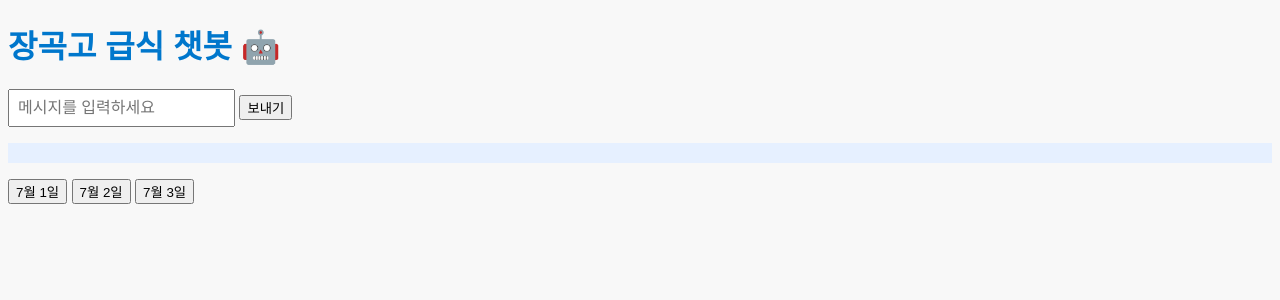
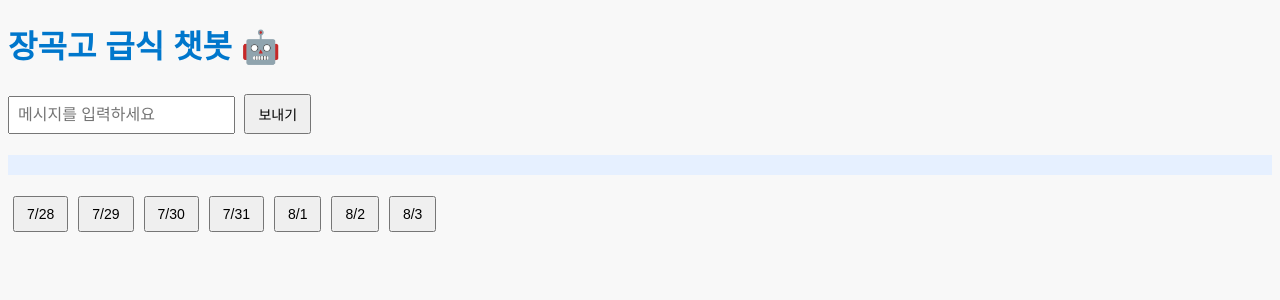
Before and after one commit to jeongyeol1006/mealbot, a Flask app: page / in a window 1280 px wide. Shown: the top 300 px of the page. Run offline with Flask 3, Linux system fonts and the light colour scheme.

Commit message:
Update chat.html

```diff
--- a/templates/chat.html
+++ b/templates/chat.html
@@ -2,6 +2,32 @@
 <html>
 <head>
     <title>급식 챗봇</title>
+    <style>
+        body {
+            font-family: 'Arial', sans-serif;
+            background-color: #f8f8f8;
+            color: #333;
+        }
+        h1 {
+            color: #0077cc;
+        }
+        input {
+            font-size: 16px;
+            padding: 8px;
+        }
+        button {
+            margin: 5px;
+            padding: 8px 12px;
+            font-size: 14px;
+        }
+        #response {
+            font-family: 'Courier New', monospace;
+            color: #222;
+            background-color: #e6f0ff;
+            padding: 10px;
+            white-space: pre-line;
+        }
+    </style>
 </head>
 <body>
     <h1>장곡고 급식 챗봇 🤖</h1>
@@ -9,64 +35,48 @@
     <button onclick="send()">보내기</button>
     <pre id="response"></pre>
 
+    <div id="calendar"></div>
+
     <script>
+        // 메시지 보내기
         function send() {
             const msg = document.getElementById('message').value;
             fetch('/chat', {
                 method: 'POST',
                 headers: {'Content-Type': 'application/json'},
-                body: JSON.stringify({message: msg})
+                body: JSON.stringify({ message: msg })
             }).then(res => res.json())
               .then(data => {
                 document.getElementById('response').innerText = data.reply;
               });
         }
-    </script>
-</body>
-<style>
-    body{
-        font-family: 'Arial', sans-serif;
-        background-color : #f8f8f8;
-        color: #333;
-    }
-    h1{
-        color: #0077cc;
-    }
-    input {
-        font-size:16px;
-        padding:8px;
-    }
-    #response{
-        font-family: 'Courier New', monospace;
-        color: #222;
-        background-color : #e6f0ff;
-        padding:10px;
-        white-space:pre-line;
-    }
-</style>
-<script>
-    document.getElementById("message").addEventListener("keypress", function (e) {
-        if (e.key === "Enter") {
-            send();
-        }
+
+        // Enter 키로 전송
+        document.getElementById("message").addEventListener("keypress", function(e) {
+            if (e.key === "Enter") send();
         });
 
-    function send() {
-        const msg = document.getElementById('message').value;
+        // 날짜 버튼 생성
+        const calendarDiv = document.getElementById("calendar");
+        const today = new Date();
+        for (let i = 0; i < 7; i++) {
+            const date = new Date();
+            date.setDate(today.getDate() + i);
+            const label = `${date.getMonth() + 1}/${date.getDate()}`;
+            const btn = document.createElement("button");
+            btn.innerText = label;
+            btn.onclick = () => {
                 fetch('/chat', {
                     method: 'POST',
-            headers: {'Content-Type': 'application/json'},
-            body: JSON.stringify({message: msg})
+                    headers: { 'Content-Type': 'application/json' },
+                    body: JSON.stringify({ message: label })
                 }).then(res => res.json())
                   .then(data => {
                     document.getElementById('response').innerText = data.reply;
                   });
+            };
+            calendarDiv.appendChild(btn);
         }
     </script>
-<div id="dates">
-    <button onclick="getMealByDate('7/1')">7월 1일</button>
-    <button onclick="getMealByDate('7/2')">7월 2일</button>
-    <button onclick="getMealByDate('7/3')">7월 3일</button>
-
-</div>
+</body>
 </html>
```
Lines whose indentation alone changed are shown as unchanged.
